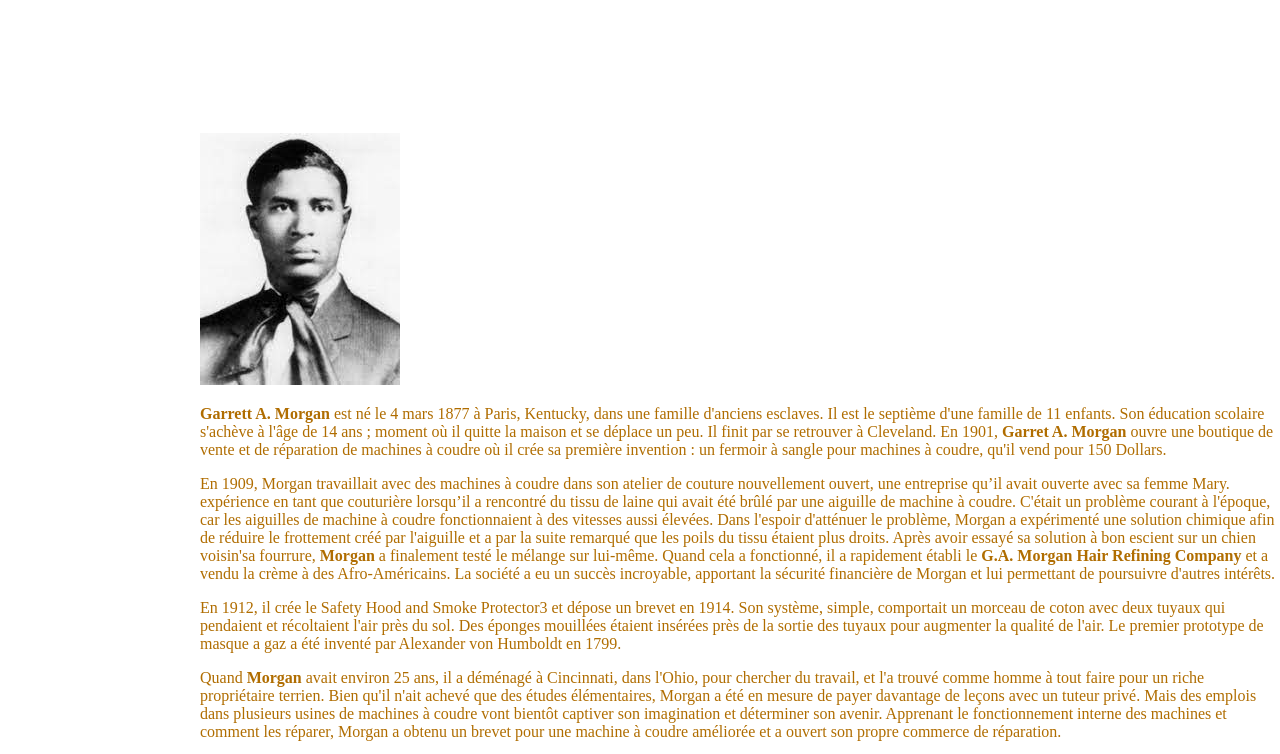
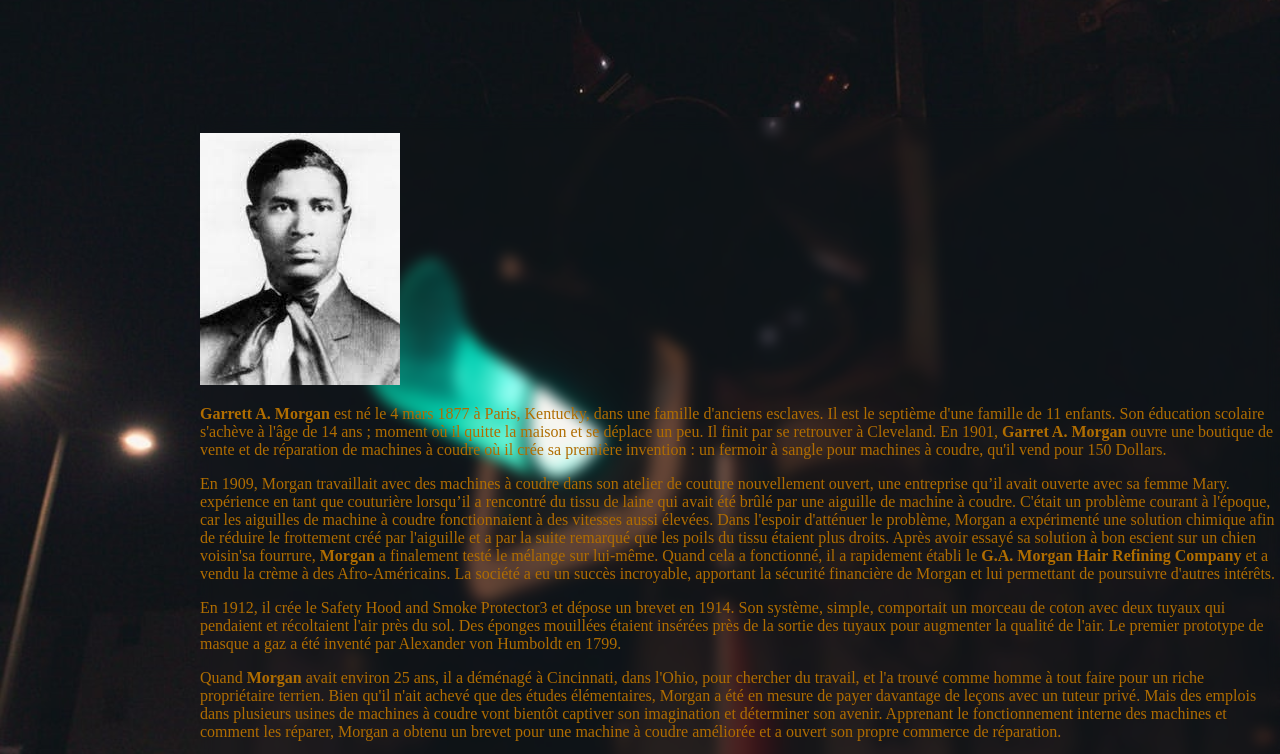
Before and after one commit to HofferKezia99/Projetscolaire, a plain HTML site: page fichier1.html in a window 1280 px wide. Shown: the part 271-1025 px from the top of the page. Drawn offline with Linux system fonts and the light colour scheme.

Commit message:
Update Hoffer_Ondongi.css

```diff
--- a/Hoffer_Ondongi.css
+++ b/Hoffer_Ondongi.css
@@ -7,7 +7,7 @@ body {
     margin : 0;
 
 
-    background-image:url( "../Image/photo-1619976782602-2607e191b07f.jpeg"); /* aliceblue; */
+    background-image:url( "photo-1619976782602-2607e191b07f.jpeg"); /* aliceblue; */
     background-size:cover;
     background-position: center;
 }
```
